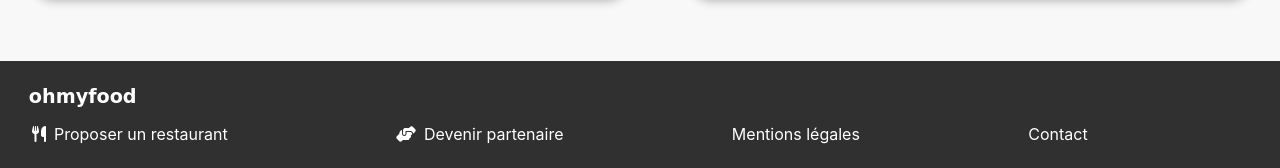
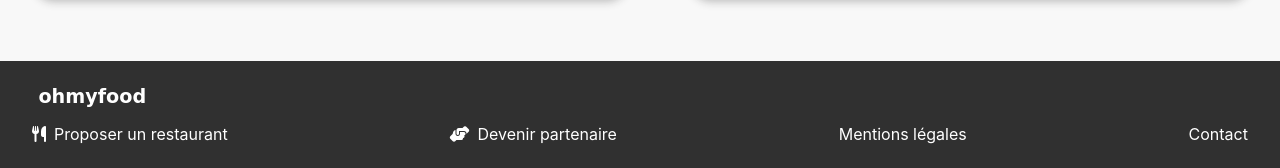
Before and after one commit to Abi-shai/AbishaiYapele_3_20052021, a website: page index.html in a window 1280 px wide. Shown: the part 1253-1421 px from the top of the page. Drawn offline with Linux system fonts and the light colour scheme; a web font is replaced by a local one.

Commit message:
Quelques ajustements sur le footer des pages

```diff
--- a/scss/layouts/_footer.scss
+++ b/scss/layouts/_footer.scss
@@ -1,4 +1,5 @@
-@use "../utiles/variables" as *;
+@use "../utiles/variables"as *;
+
 footer {
     background-color: rgb(48, 48, 48);
     padding-top: 1.5em;
@@ -8,8 +9,8 @@ footer {
         font-family: 'Shrikhand', cursive;
         color: white;
         font-size: 1.2em;
-        width: calc(100% - 3em);
-        margin: 0 auto
+        margin: 0 auto;
+        width: calc(100% - 4em);
     }
 
     .footer {
@@ -21,9 +22,10 @@ footer {
         display: flex;
         flex-direction: column;
         gap: .5em;
-        @media  screen and (min-width: 800px) {
-            display: grid;
-            grid-auto-flow: column;
+
+        @media screen and (min-width: 800px) {
+            flex-direction: row;
+            justify-content: space-between;
         }
 
         p {
```
Also changed, not shown: css/restaurants.css, css/style.css, 2 other files.
